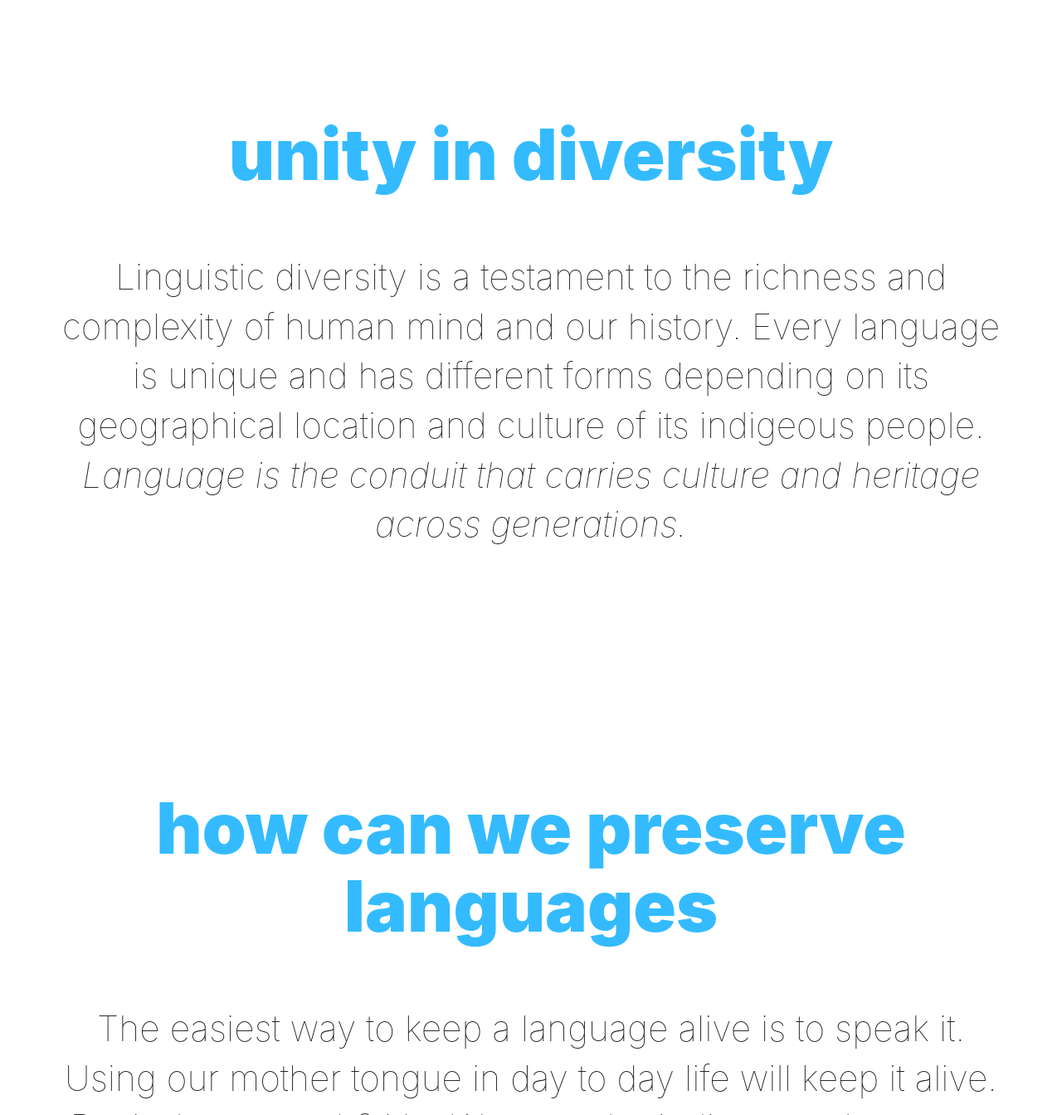
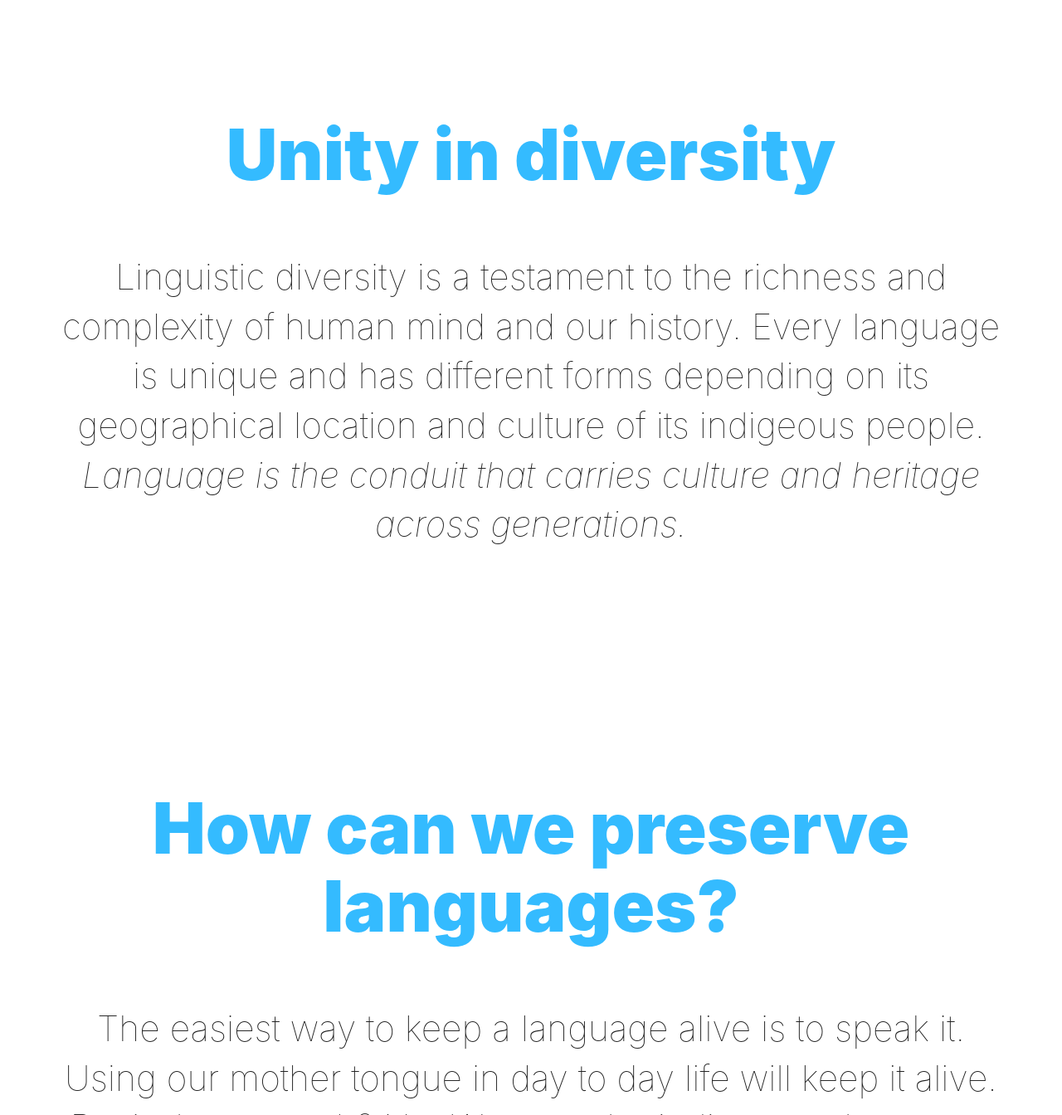
Before and after one commit to indicnlp/indicnlp.github.io, a plain HTML site: page index.html in a window 1280 px wide. Shown: the part 1920-3264 px from the top of the page at 83% size. Drawn offline with nearby package versions, Linux system fonts and the light colour scheme; a script that the page names is missing; a web font is replaced by a local one.

Commit message:
Update index.html

```diff
--- a/index.html
+++ b/index.html
@@ -192,7 +192,7 @@
 			<div class="col-sm-12 col-lg-12">
 			    <h1 class="header-text">
 				<strong class="template-color">
-				    unity in diversity
+				    Unity in diversity
 				</strong>
 			    </h1>
 			</div>
@@ -230,7 +230,7 @@
 			<div class="col-sm-12 col-lg-12">
 			    <h1 class="header-text">
 				<strong class="template-color">
-				    how can we preserve languages
+				    How can we preserve languages?
 				</strong>
 			    </h1>
 			</div>
```
